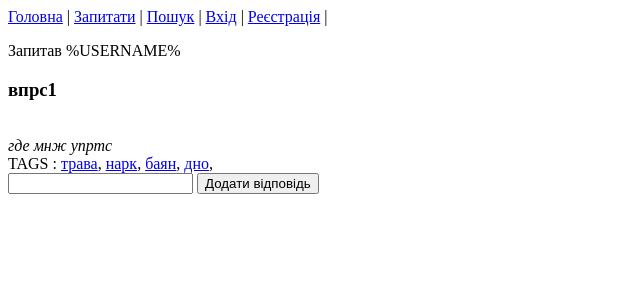
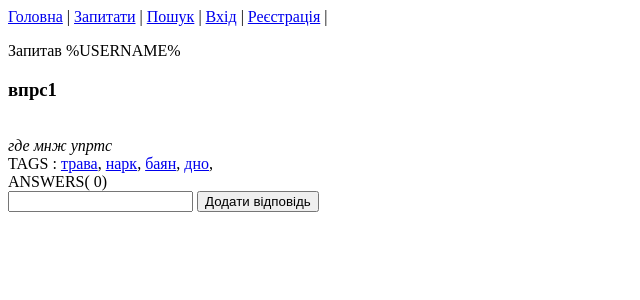
Before and after one commit to Mykola2/coursedb, a Django app: page /details?id=12 in a window 1280 px wide. Shown: the top 300 px of the page, without its empty margins (0-640 px from the left). Run offline with Django 3.2, Linux system fonts and the light colour scheme; data comes from the database, SQL or seed files in the repository; both versions use the stored data as it was after the commit; parts of the project's set-up code (start-up, migrations or seed data) failed here and were passed over.

Commit message:
можно отвечать на вопросы

```diff
--- a/qanda/models.py
+++ b/qanda/models.py
@@ -24,6 +24,6 @@ class Question(models.Model):
 class Answer(models.Model):
     content = models.TextField()
     postdate = models.DateField()
-    user_iduser = models.ForeignKey('User',db_column='user_iduser')
-    question_idquestion = models.ForeignKey('Question', db_column='question_idquestion')
+    user_iduser = models.ForeignKey('User',db_column='user_iduser', default=0)
+    question_idquestion = models.ForeignKey('Question', db_column='question_idquestion', related_name='answers')
     likes = models.ManyToManyField(User, related_name="answer_likes")
--- a/qanda/templates/details.html
+++ b/qanda/templates/details.html
@@ -12,8 +12,15 @@ obj.title
         <a href="index?search_tag={{ t.id }}" >{{ t.name }}</a>,
         {% endfor %}
 
-    <form action="add_answer" method="POST">
+
+    <br>ANSWERS( {{ obj.answers.all|length }})
+    {% for an in  obj.answers.all %}
+        <br> %USERNAME% : {{ an.content }}
+    {% endfor %}
+
+    <form action="details_add_answer" method="POST">{% csrf_token %}
     <input type="text" name="content">
+        <input type = "hidden" name="qst_id" value="{{ obj.id }}">
     <input type="submit" value="Додати відповідь">
     </form>
 
--- a/qanda/templates/index.html
+++ b/qanda/templates/index.html
@@ -6,7 +6,7 @@
 {% block main_content %}
 
     {% for q in obj_list %}
-        <p> <a href="details?id={{ q.id }}"> {{ q.title  }} </a>    ({{ q.Answer_set | length }} відповідей)  </p> {# Возможно полная хуйня с количесвтом ответов #}
+        <p> <a href="details?id={{ q.id }}"> {{ q.title  }} </a>    ({{ q.answers.all  | length }} відповідей)  </p> {# Возможно полная хуйня с количесвтом ответов #}
 
     {% endfor %}
 {% endblock %}
--- a/qanda/views.py
+++ b/qanda/views.py
@@ -2,7 +2,7 @@ from django.shortcuts import render,redirect, render_to_response
 from django.template import RequestContext
 from qanda.models import *
 from datetime import *
-from forms import UserForm
+from qanda.forms import UserForm
 from django.contrib.auth import authenticate
 from django.contrib.auth import login as auth_login
 from django.http import HttpResponseRedirect, HttpResponse
@@ -24,8 +24,6 @@ def add(request):
         tags_list = [Tag.objects.get_or_create(name=t.strip())[0] for t in request.POST['tags'].split(',')]
         for tag in tags_list:
             tag.save()
-        # VANGA : repeated tags go to the db anyway
-        # FIX DIS SHIT!!!111
             q.tags.add(tag)
         # q.save()
     return render_to_response('details.html', {'obj': q})
@@ -43,7 +41,7 @@ def register(request):
             user.save()
             registered = True
         else:
-            print user_form.errors,
+            print (user_form.errors)
     else:
         user_form = UserForm()
 
@@ -67,7 +65,7 @@ def login(request):
             else:
                 return HttpResponse("Your account is disabled.")
         else:
-            print "Invalid login details: {0}, {1}".format(username, password)
+            print ("Invalid login details: {0}, {1}".format(username, password))
             return HttpResponse("Invalid login details supplied.")
 
     else:
@@ -95,6 +93,10 @@ def details(request):
         qst = Question.objects.get(id=int(request.GET['id']))
         return render_to_response('details.html', {'obj': qst},  context_instance=RequestContext(request))
     if request.method == 'POST':
-        #create answer, add it to qestion
-        # return to the same question's page
-        pass
+        qst  = Question.objects.get(id = int( request.POST['qst_id']))
+        cont = request.POST['content']
+
+        ans = Answer(question_idquestion=qst, postdate = datetime.now(), content=cont)
+        ans.save()
+        #TODO: addd user to aNswer!!!
+        return render_to_response('details.html', {'obj': qst}, context_instance=RequestContext(request))
```
Also changed, not shown: db.sqlite3.
